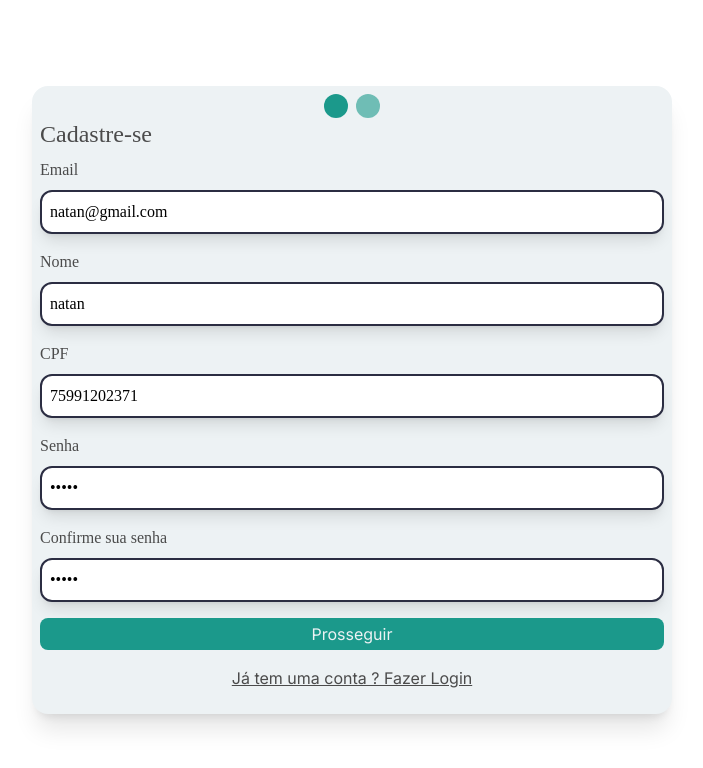
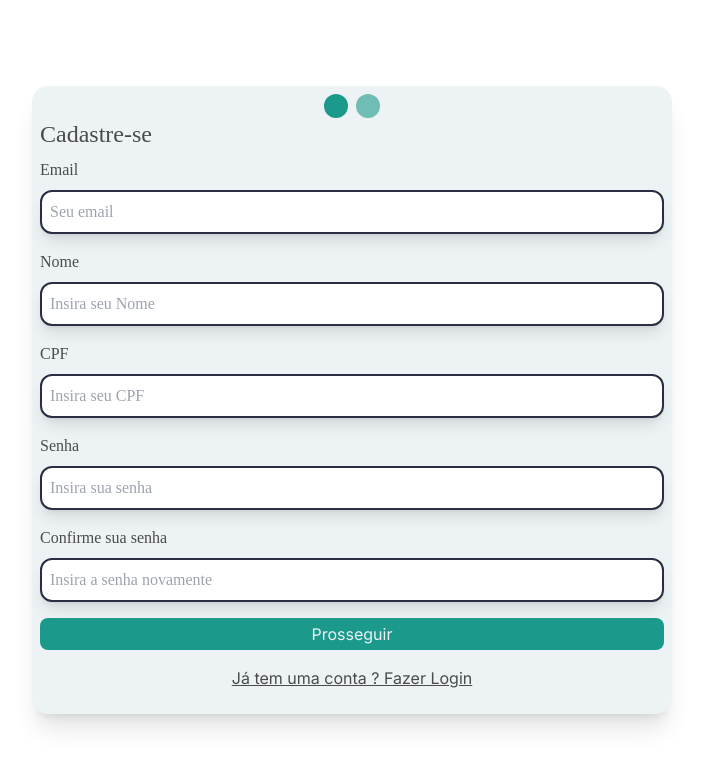
Before and after one commit to Jhonatanmizu/softhotel, a Next.js app: page /auth/register in a window 1280 px wide. Shown: the top 768 px of the page, without its empty margins (288-991 px from the left). Built offline with nearby package versions, Linux system fonts and the light colour scheme.

Commit message:
:recycle: added initial values

```diff
--- a/src/app/auth/register/components/RegisterFirstStep.tsx
+++ b/src/app/auth/register/components/RegisterFirstStep.tsx
@@ -9,24 +9,16 @@ import { Button, FormControlInput } from "@/app/common";
 // Types
 import { IRegisterFirstStepData } from "../types";
 
-// const initialValues: IRegisterFirstStepData = {
-//   email: "",
-//   password: "",
-//   confirmPassword: "",
-//   name: "",
-//   contactIdentity: "",
-// };
-
 interface Props {
   submitForm: (values: IRegisterFirstStepData) => void;
 }
 
 const initialValues: IRegisterFirstStepData = {
-  email: "natan@gmail.com",
-  password: "12345",
-  confirmPassword: "12345",
-  name: "natan",
-  contactIdentity: "75991202371",
+  email: "",
+  password: "",
+  confirmPassword: "",
+  name: "",
+  contactIdentity: "",
 };
 
 const RegisterFirstStep = ({ submitForm }: Props) => {
```
